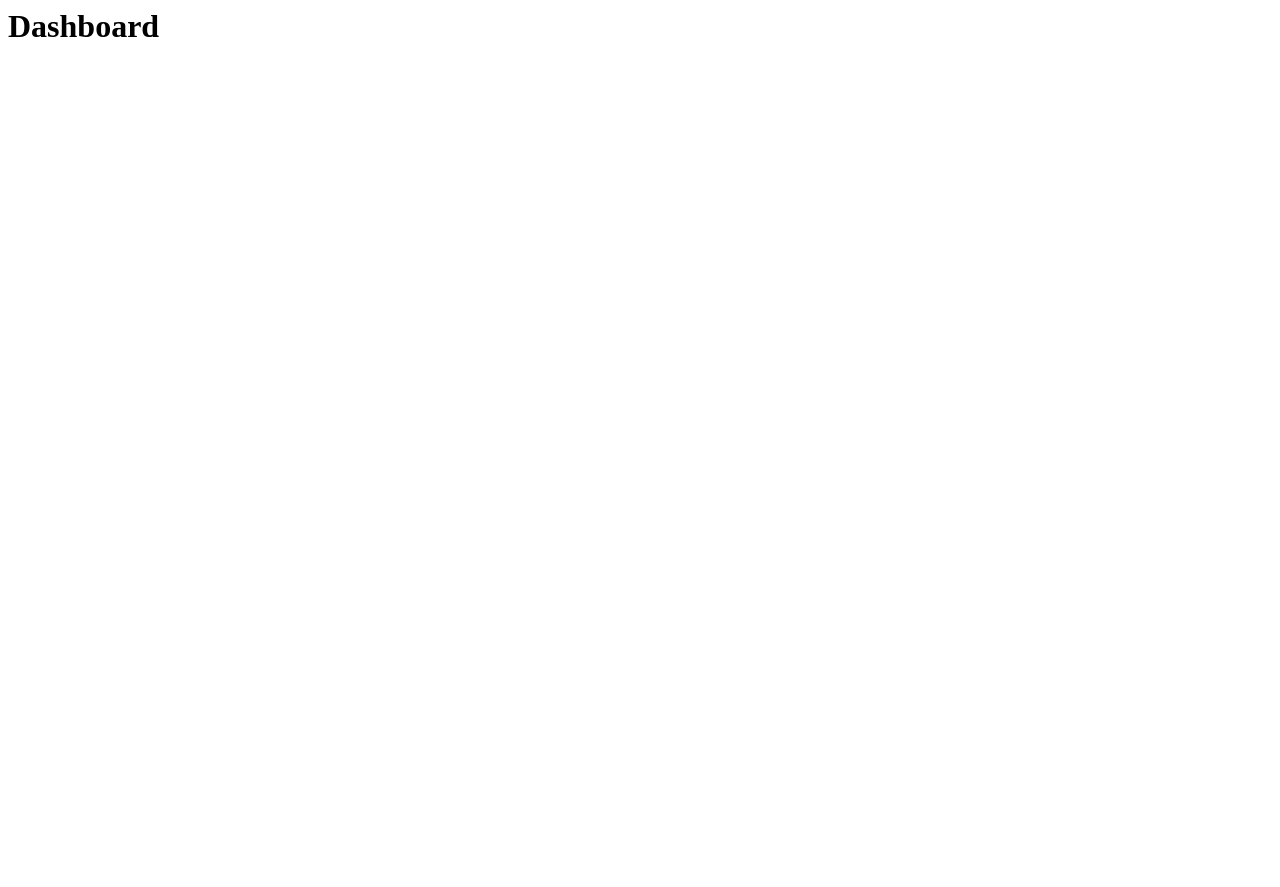
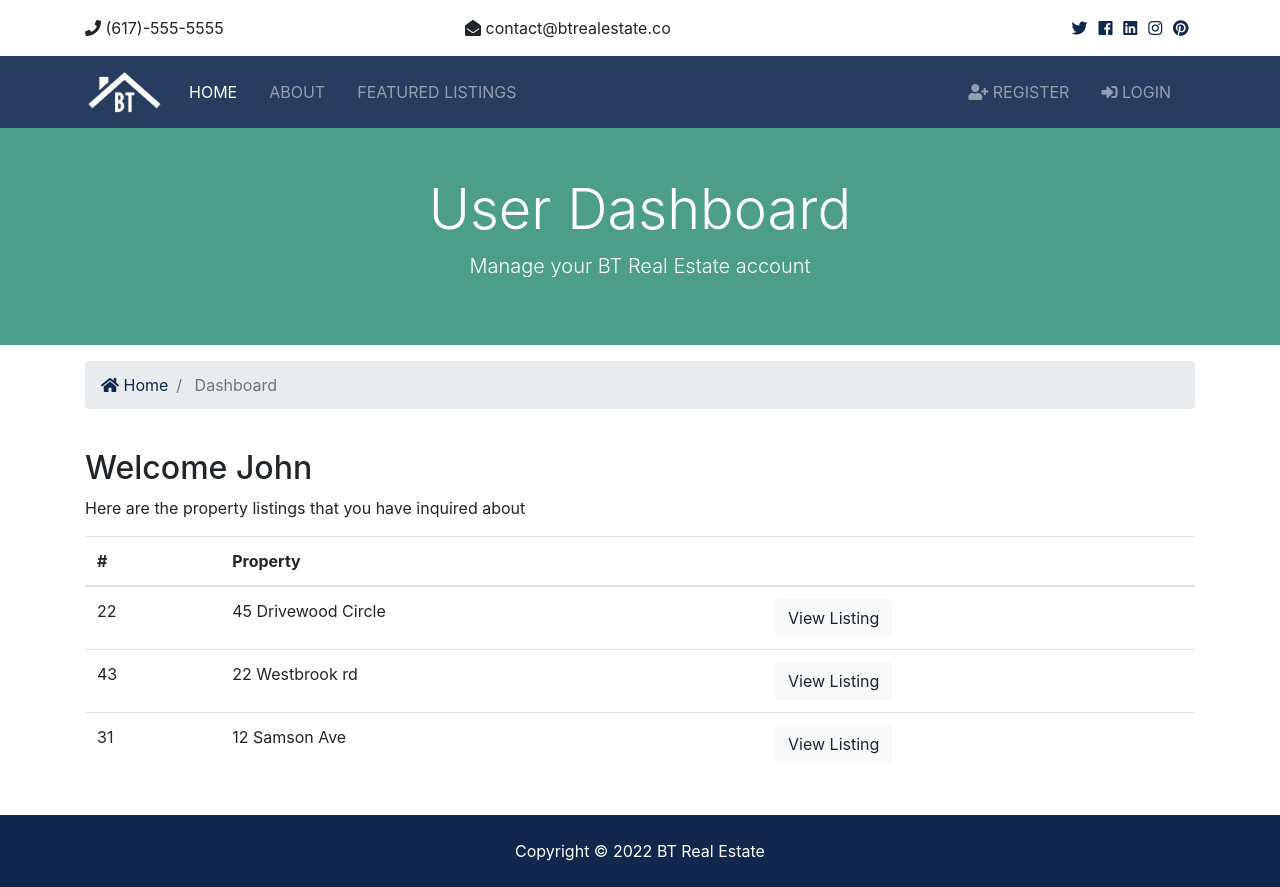
Before and after one commit to kei-kusanagi/Django, a Django app: page /accounts/dashboard in a window 1280 px wide. Before the commit the page is almost empty. Before the commit the page ends 37 px from the top, so only its background shows below. Run offline with Django 4.2, Linux system fonts and the light colour scheme; some libraries are stand-ins or nearby versions.

Commit message:
se agrega el dashboard bien

```diff
--- a/templates/accounts/dashboard.html
+++ b/templates/accounts/dashboard.html
@@ -1 +1,73 @@
-<h1>Dashboard</h1>
+{% extends 'base.html' %}
+
+{% block content %}
+<section id="showcase-inner" class="py-5 text-white">
+    <div class="container">
+        <div class="row text-center">
+            <div class="col-md-12">
+                <h1 class="display-4">User Dashboard</h1>
+                <p class="lead">Manage your BT Real Estate account</p>
+            </div>
+        </div>
+    </div>
+</section>
+
+<!-- Breadcrumb -->
+<section id="bc" class="mt-3">
+    <div class="container">
+        <nav aria-label="breadcrumb">
+            <ol class="breadcrumb">
+                <li class="breadcrumb-item">
+                    <a href="{% url 'index' %}">
+                        <i class="fas fa-home"></i> Home</a>
+                </li>
+                <li class="breadcrumb-item active"> Dashboard</li>
+            </ol>
+        </nav>
+    </div>
+</section>
+
+<section id="dashboard" class="py-4">
+    <div class="container">
+        <div class="row">
+            <div class="col-md-12">
+                <h2>Welcome John</h2>
+                <p>Here are the property listings that you have inquired about</p>
+                <table class="table">
+                    <thead>
+                        <tr>
+                            <th scope="col">#</th>
+                            <th scope="col">Property</th>
+                            <th></th>
+                        </tr>
+                    </thead>
+                    <tbody>
+                        <tr>
+                            <td>22</td>
+                            <td>45 Drivewood Circle</td>
+                            <td>
+                                <a class="btn btn-light" href="#">View Listing</a>
+                            </td>
+                        </tr>
+                        <tr>
+                            <td>43</td>
+                            <td>22 Westbrook rd</td>
+                            <td>
+                                <a class="btn btn-light" href="#">View Listing</a>
+                            </td>
+                        </tr>
+                        <tr>
+                            <td>31</td>
+                            <td>12 Samson Ave</td>
+                            <td>
+                                <a class="btn btn-light" href="#">View Listing</a>
+                            </td>
+                        </tr>
+                    </tbody>
+                </table>
+            </div>
+        </div>
+    </div>
+</section>
+
+{% endblock %}
--- a/templates/partials/_navbar.html
+++ b/templates/partials/_navbar.html
@@ -10,8 +10,7 @@
         </button>
         <div class="collapse navbar-collapse" id="navbarNavAltMarkup">
             <ul class="navbar-nav">
-        <li
-            {% if '/' == request.path %}
+                <li {% if '/==request.path' %}
                         class="nav-item active mr-3"
                     {% else %}
                         class="nav-item mr-3"
@@ -19,49 +18,45 @@
                 >
                     <a class="nav-link" href="{% url 'index' %}">Home</a>
                 </li>
-        <li
-        {% if 'about' in request.path %}
+                <li {% if 'about' in request.path %}
                         class="nav-item active mr-3"
                     {% else %}
                         class="nav-item mr-3"
-        {% endif %}
-        >
+                    {%endif %}>
                     <a class="nav-link" href="{% url 'about' %}">About</a>
                 </li>
-        <li
-        {% if 'listings' in request.path %}
+                <li {% if 'listings' in request.path %}
                         class="nav-item active mr-3"
                     {% else %}
                         class="nav-item mr-3"
-        {% endif %}
-        >
+                        {% endif %}>
                     <a class="nav-link" href="{% url 'listings' %}">Featured Listings</a>
                 </li>
             </ul>
 
             <ul class="navbar-nav ml-auto">
-        <li
-            {% if 'register' in request.path %}
+                {% if user.is_authenticated %}
+                    hello
+                {% else %}
+                    <li {% if 'register' in request.path %}
                             class="nav-item active mr-3"
                         {% else %}
                             class="nav-item mr-3"
-            {% endif %}
-        >
+                        {%endif %}>
                         <a class="nav-link" href="{% url 'register'%}">
                             <i class="fas fa-user-plus"></i> Register</a>
                     </li>
-        <li
-            {% if 'login' in request.path %}
+                    <li {% if 'login' in request.path %}
                             class="nav-item active mr-3"
                         {% else %}
                             class="nav-item mr-3"
-            {% endif %}
-        >
+                        {% endif %}>
                         <a class="nav-link" href="{% url 'login' %}">
                             <i class="fas fa-sign-in-alt"></i>
 
                             Login</a>
                     </li>
+                {% endif %}
             </ul>
         </div>
     </div>
```
Lines whose indentation alone changed are shown as unchanged.
